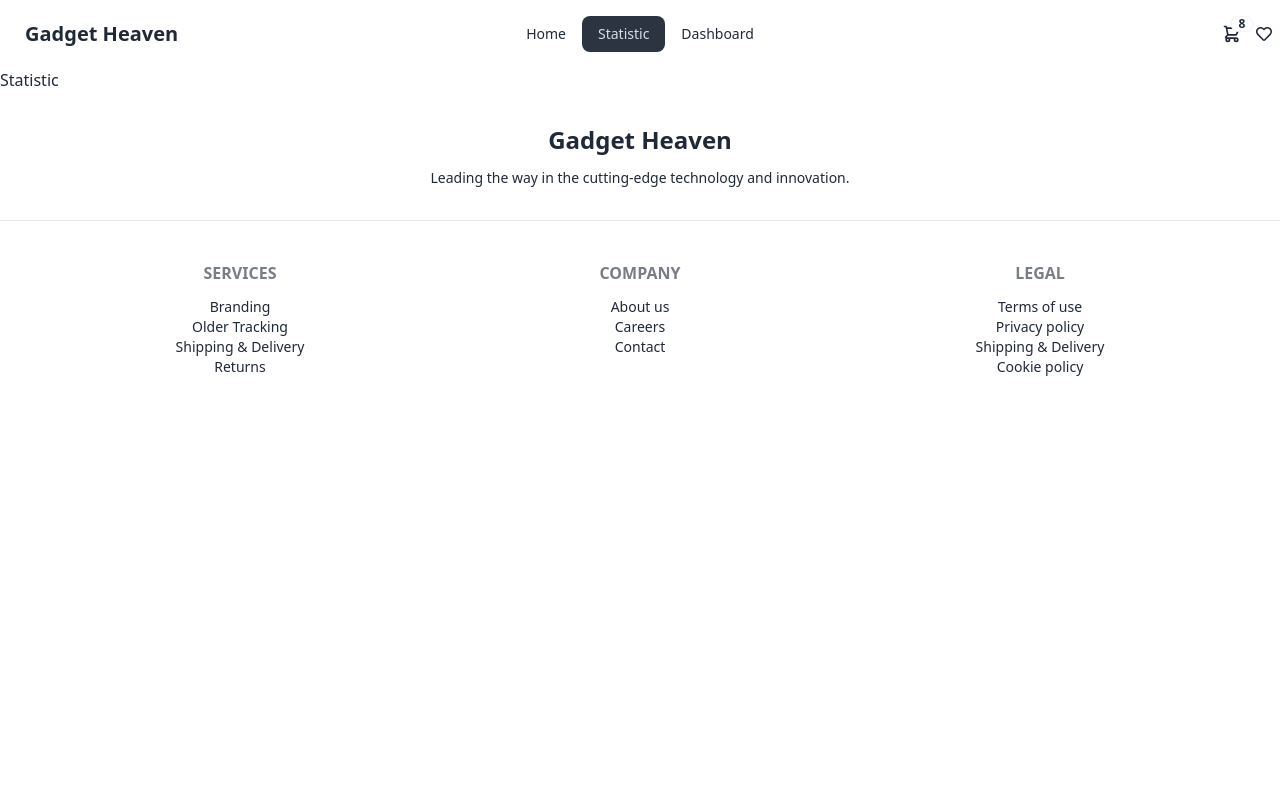
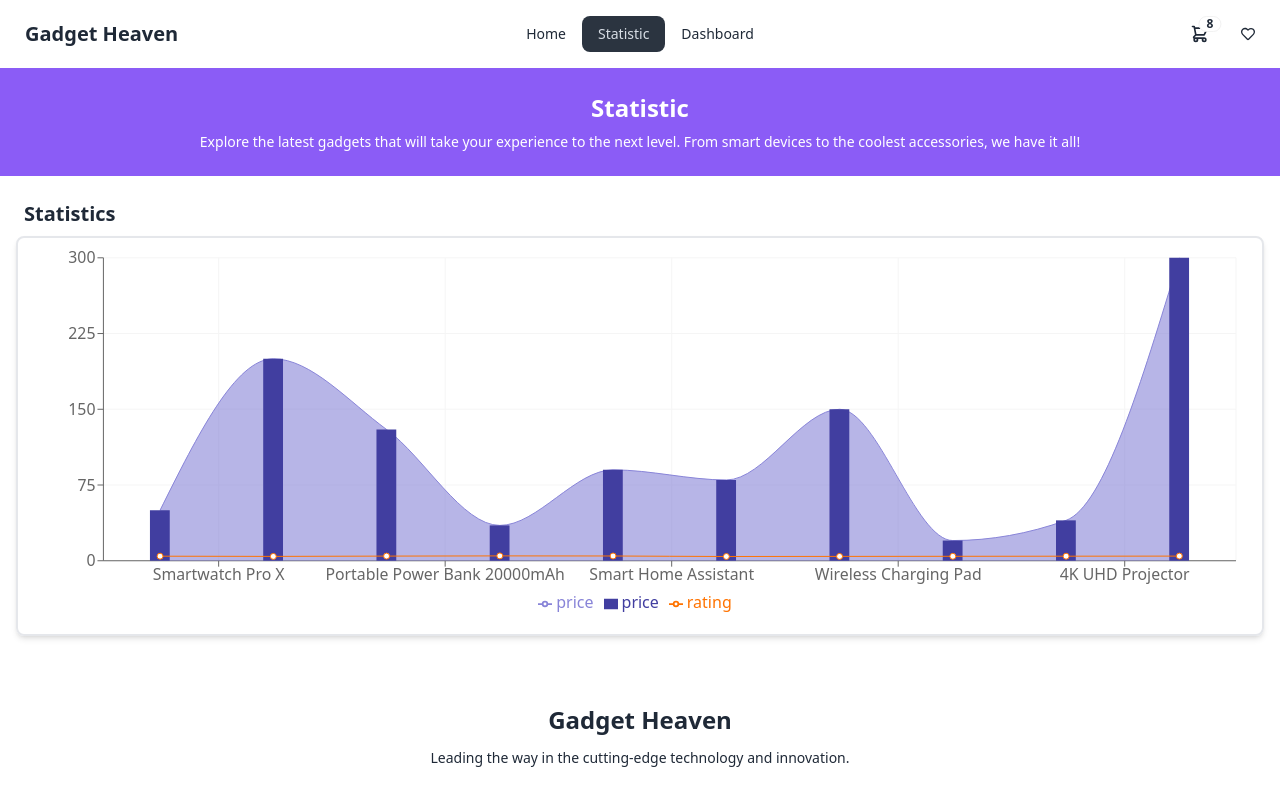
Before and after one commit to KaziAbdurRahim/Assignment-8, a React (Vite) app: page /statistic in a window 1280 px wide. Shown: the top 800 px of the page. Built offline with nearby package versions, Linux system fonts and the light colour scheme.

Commit message:
added the satistic part

```diff
--- a/package.json
+++ b/package.json
@@ -15,7 +15,8 @@
     "react-icons": "^5.3.0",
     "react-router-dom": "^6.27.0",
     "react-tabs": "^6.0.2",
-    "react-toastify": "^10.0.6"
+    "react-toastify": "^10.0.6",
+    "recharts": "^2.13.3"
   },
   "devDependencies": {
     "@eslint/js": "^9.13.0",
--- a/src/components/Gadgets/Gadgets.jsx
+++ b/src/components/Gadgets/Gadgets.jsx
@@ -13,7 +13,7 @@ const Gadgets = () => {
     },[])
     return (
         // mt-[10%]
-        <div className="flex flex-col mx-auto  md:flex-row">
+        <div className="flex flex-col mx-auto  md:flex-row  ">
            <div className="flex-col flex space-y-3 text-white gap-2">
            <button className="btn    bg-purple-500  rounded-3xl text-white">Audio</button>
            <button className="btn   bg-purple-500 rounded-3xl text-white">Wearables</button>
--- /dev/null
+++ b/src/components/Graph/Graph.jsx
@@ -0,0 +1,46 @@
+// import React from 'react';
+// import React, { PureComponent } from 'react';
+import {
+  ComposedChart,
+  Line,
+  Area,
+  Bar,
+  XAxis,
+  YAxis,
+  CartesianGrid,
+  Tooltip,
+  Legend,
+  ResponsiveContainer,
+} from 'recharts';
+
+import { useLoaderData } from 'react-router-dom';
+
+const Graph = () => {
+  const data = useLoaderData();
+
+  return (
+    <ResponsiveContainer width="100%" height={400} className={'border-2 rounded-lg shadow-md mb-5'}>
+      <ComposedChart
+        data={data}
+        margin={{
+          top: 20,
+          right: 20,
+          bottom: 20,
+          left: 20,
+        }}
+      >
+        <CartesianGrid stroke="#f5f5f5" />
+        <XAxis dataKey="product_title" scale="band" />
+        <YAxis />
+        <Tooltip />
+        <Legend />
+        <Area type="monotone" dataKey="price" fill="#8884d8" stroke="#8884d8" />
+  <Bar dataKey="price" barSize={20} fill="#413ea0" />
+  <Line type="monotone" dataKey="rating" stroke="#ff7300" />
+
+      </ComposedChart>
+    </ResponsiveContainer>
+  );
+};
+
+export default Graph;
--- a/src/components/Home/Home.jsx
+++ b/src/components/Home/Home.jsx
@@ -1,10 +1,22 @@
 import Banner from "../Banner/Banner";
 import Gadgets from "../Gadgets/Gadgets";
+import Bannerimg from '../../assets/banner.jpg'
 const Home = () => {
     return (
         <div>
             <Banner></Banner>
-           <div className="container mx-auto md:mt-96 mt-56">
+            <div className="invisible">
+            <div className="flex justify-center mt-8 md:mt-12  ">
+                <div className="w-full md:w-3/4 lg:w-2/3 p-4 border-2 rounded-xl backdrop-blur-lg">
+                    <img
+                        className="rounded-2xl object-cover w-full h-auto"
+                        src={Bannerimg}
+                        alt="Banner"
+                    />
+                </div>
+            </div>
+            </div>
+           <div className="container mx-auto md:mt-auto mt-56">
            <Gadgets></Gadgets>
            </div>
         </div>
--- a/src/components/Navbar/Navbar.jsx
+++ b/src/components/Navbar/Navbar.jsx
@@ -98,7 +98,7 @@ const Navbar = () => {
                     )}
                 </div>
 
-                <div>
+                <div className="btn rounded-full btn-ghost" onClick={() => navigate('/dashboard')}>
                     <FaRegHeart />
                 </div>
             </div>
--- a/src/components/Statistic/Statistic.jsx
+++ b/src/components/Statistic/Statistic.jsx
@@ -1,9 +1,26 @@
 
+import Graph from '../Graph/Graph';
+// import React, { PureComponent } from 'react';
+const Statistic = () => {
 
-const Statistic = () => {
+    // const allG = useLoaderData();
+    // console.log(allG);
     return (
         <div>
-            <h1> Statistic</h1>
+            <div className="bg-violet-500 p-6">
+             <h1 className="font-bold text-2xl text-center text-white mb-2"> Statistic</h1>
+            <p className="text-center text-sm text-white ">
+                Explore the latest gadgets that will take your experience to the next level.
+                From smart devices to the coolest accessories, we have it all!
+            </p>
+             </div>
+
+             <div className='container mx-auto p-4'>
+                <h1 className='font-bold text-xl m-2'>Statistics</h1>
+                <Graph></Graph>
+
+             </div>
+
         </div>
     );
 };
--- a/src/main.jsx
+++ b/src/main.jsx
@@ -12,8 +12,8 @@ import DashBoard from './components/DashBoard/DashBoard';
 import Statistic from './components/Statistic/Statistic';
 import GadgetDetails from './components/GadgetDetails/GadgetDetails';
 
-import { ToastContainer} from 'react-toastify';
-  import 'react-toastify/dist/ReactToastify.css';
+import { ToastContainer } from 'react-toastify';
+import 'react-toastify/dist/ReactToastify.css';
 
 
 const router = createBrowserRouter([
@@ -30,7 +30,7 @@ const router = createBrowserRouter([
       {
         path: 'gadgets/:gadgetId',
         element: <GadgetDetails></GadgetDetails>,
-        loader:()=> fetch('/gadget.json')
+        loader: () => fetch('/gadget.json')
       },
       // {
       //   path:'listedg',
@@ -40,11 +40,12 @@ const router = createBrowserRouter([
       {
         path: 'dashboard',
         element: <DashBoard></DashBoard>,
-        loader: ()=> fetch('/gadget.json'),
+        loader: () => fetch('/gadget.json'),
       },
       {
         path: 'statistic',
         element: <Statistic></Statistic>,
+        loader: () => fetch('/gadget.json'),
       }
     ],
 
```
Also changed, not shown: 1 other file (tests, documents, lock files or other folders).
